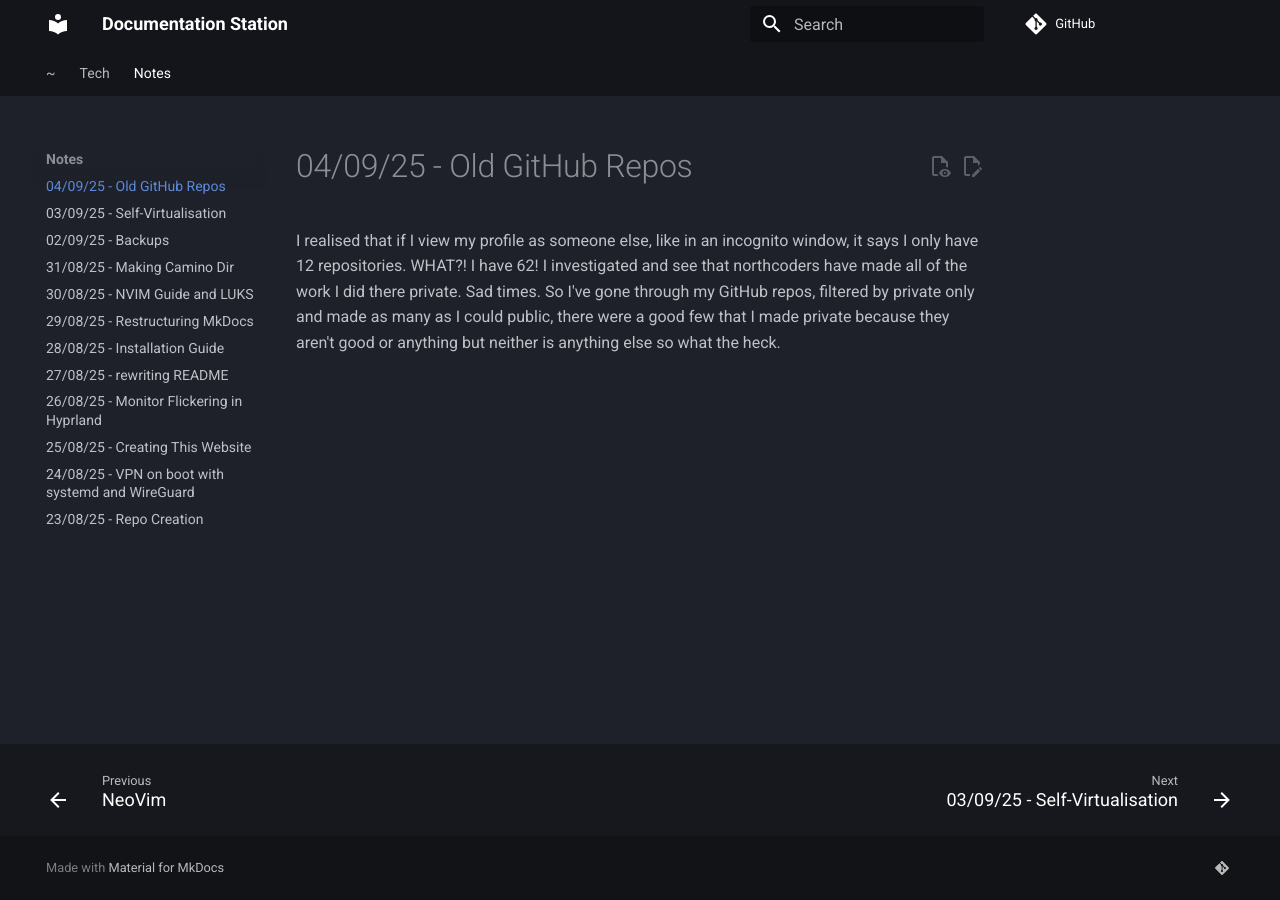
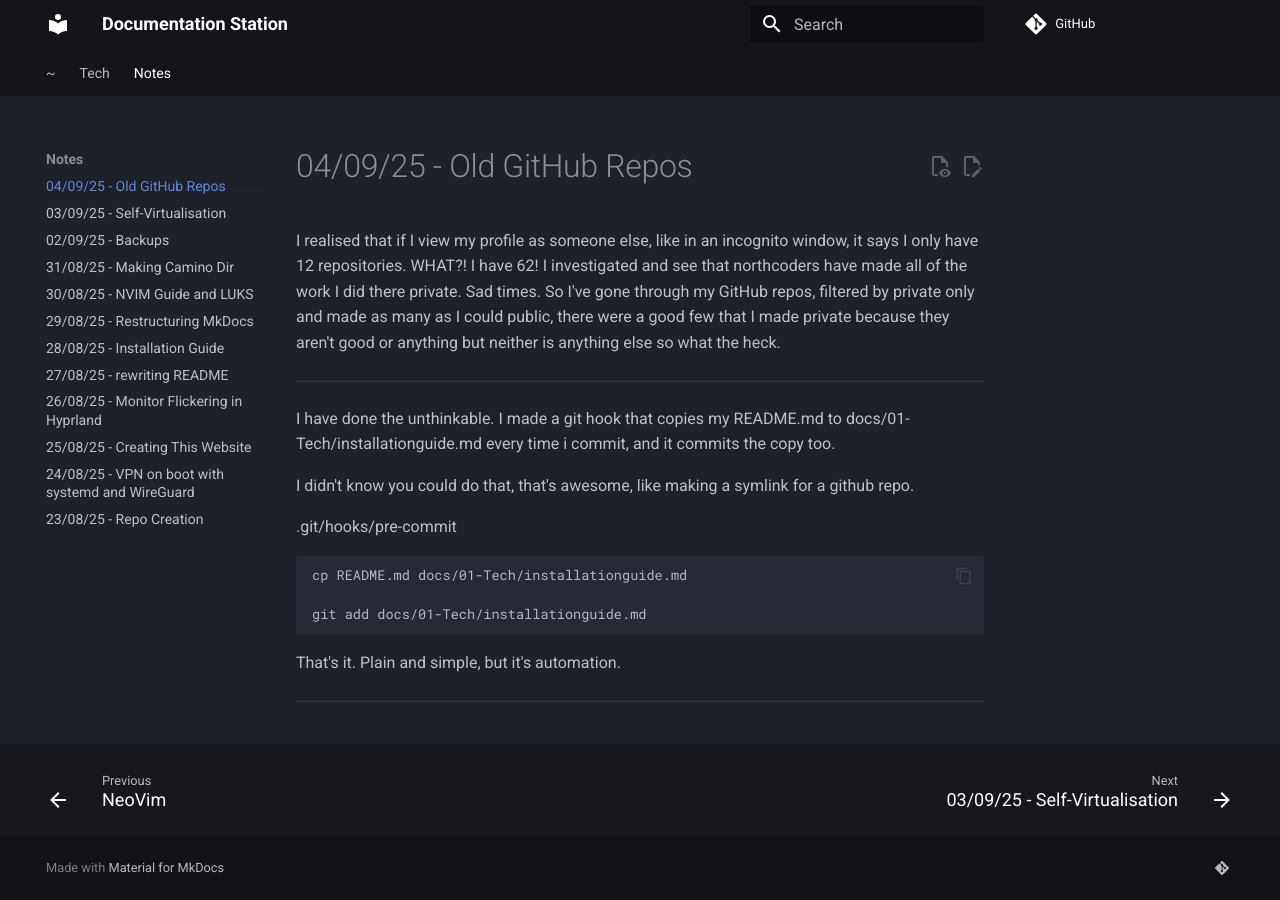
Before and after one commit to odonnellrory/odonnellrory.github.io, an MkDocs documentation site: the page built from docs/00-journal/2025-09-04.md, in a window 1280 px wide. Built offline with MkDocs 1.6.1 and Material for MkDocs 9.7.7, drawn with Linux system fonts in a browser that asks for light colours; comment, search, counter and statistics services are not loaded.

Commit message:
git hook journal entry

````diff
--- a/docs/00-journal/2025-09-04.md
+++ b/docs/00-journal/2025-09-04.md
@@ -1,3 +1,23 @@
 # 04/09/25 - Old GitHub Repos
 
 I realised that if I view my profile as someone else, like in an incognito window, it says I only have 12 repositories.  WHAT?!  I have 62!  I investigated and see that northcoders have made all of the work I did there private.  Sad times.  So I've gone through my GitHub repos, filtered by private only and made as many as I could public, there were a good few that I made private because they aren't good or anything but neither is anything else so what the heck.
+
+---
+
+I have done the unthinkable.
+I made a git hook that copies my README.md to docs/01-Tech/installationguide.md every time i commit, and it commits the copy too.
+
+I didn't know you could do that, that's awesome, like making a symlink for a github repo.
+
+.git/hooks/pre-commit
+```
+
+cp README.md docs/01-Tech/installationguide.md
+
+git add docs/01-Tech/installationguide.md
+
+```
+
+That's it.  Plain and simple, but it's automation.
+
+---
````
